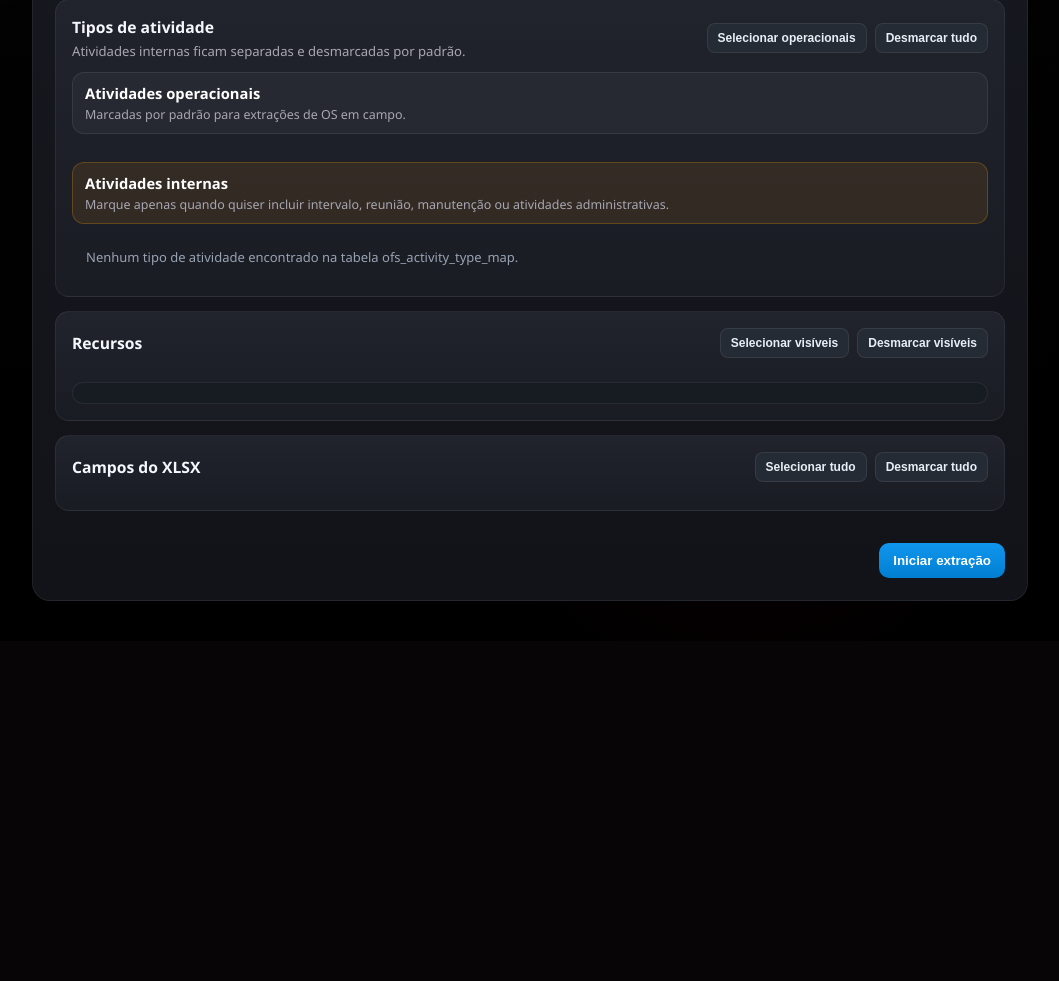
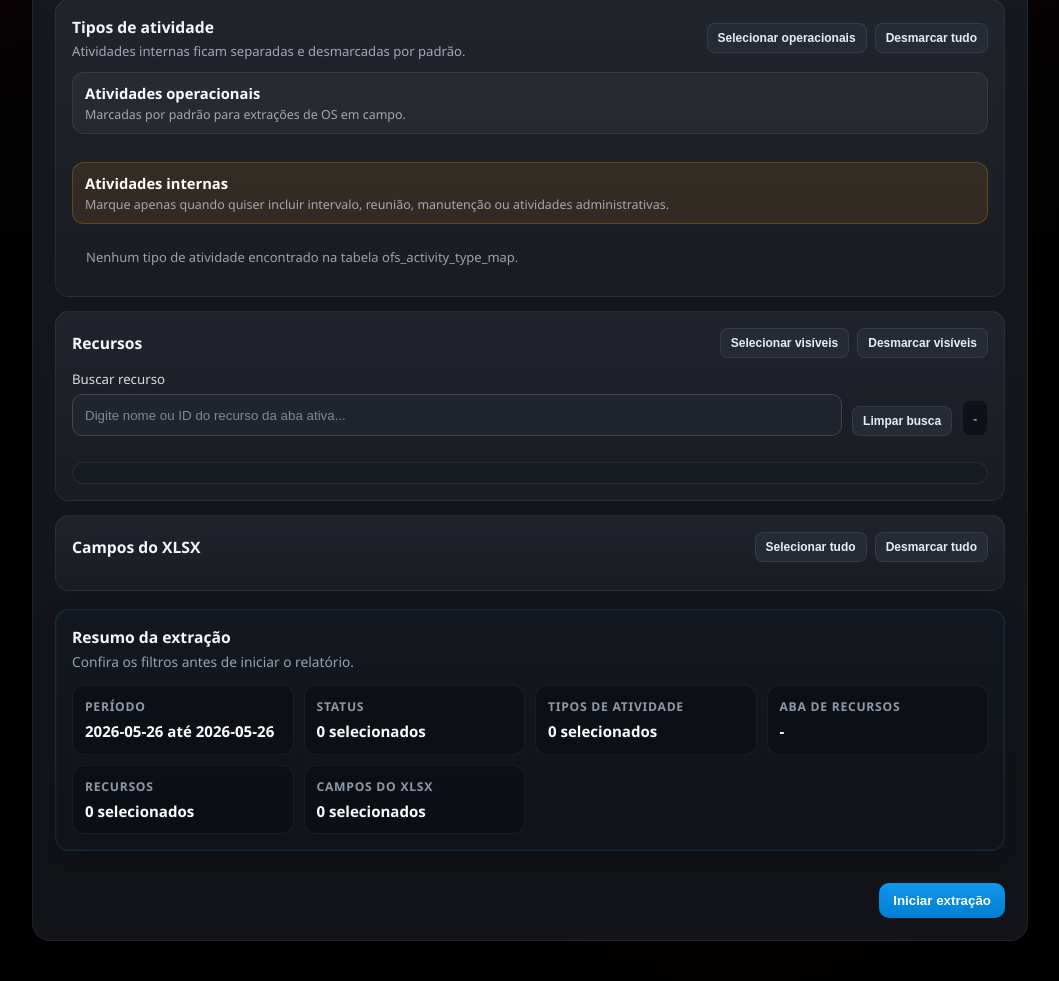
Before and after one commit to btVagner/ofs-user-updater, a Flask app: template templates/relatorios_ofs_os.html in a window 1280 px wide. Shown: the part 565-1546 px from the top of the page, without its empty margins (220-1279 px from the left). Before the commit the page ends 1166 px from the top, so only its background shows below. Run offline with Flask 3, Linux system fonts and the light colour scheme; the template is opened without the code that fills it, so the values that code supplies are empty; some libraries are stand-ins or nearby versions.

Commit message:
Ajustes extras do relatorio

```diff
--- a/static/css/relatorios.css
+++ b/static/css/relatorios.css
@@ -789,3 +789,132 @@ body[data-ofs-os-start-url] {
   overflow-x: hidden;
   scrollbar-gutter: stable;
 }
+.report-summary-box {
+  margin-top: 18px;
+  padding: 16px;
+  border-radius: 14px;
+  background: linear-gradient(180deg, rgba(20, 24, 31, 0.96) 0%, rgba(16, 19, 25, 0.96) 100%);
+  border: 1px solid rgba(0, 170, 255, 0.16);
+  box-shadow:
+    0 12px 28px rgba(0, 0, 0, 0.22),
+    inset 0 0 0 1px rgba(255, 255, 255, 0.025);
+}
+
+.report-summary-header {
+  display: flex;
+  justify-content: space-between;
+  align-items: flex-start;
+  gap: 14px;
+  margin-bottom: 14px;
+}
+
+.report-summary-header strong {
+  display: block;
+  color: #f4f7fb;
+  font-size: 0.98rem;
+  margin-bottom: 4px;
+}
+
+.report-summary-header span {
+  display: block;
+  color: #9aa4b2;
+  font-size: 0.86rem;
+}
+
+.report-summary-grid {
+  display: grid;
+  grid-template-columns: repeat(auto-fit, minmax(190px, 1fr));
+  gap: 10px;
+}
+
+.report-summary-item {
+  padding: 12px;
+  border-radius: 12px;
+  background: rgba(12, 15, 21, 0.82);
+  border: 1px solid rgba(255, 255, 255, 0.06);
+}
+
+.report-summary-item span {
+  display: block;
+  margin-bottom: 6px;
+  color: #8d99a8;
+  font-size: 0.76rem;
+  font-weight: 700;
+  letter-spacing: 0.06em;
+  text-transform: uppercase;
+}
+
+.report-summary-item strong {
+  display: block;
+  color: #ffffff;
+  font-size: 0.94rem;
+  line-height: 1.35;
+}
+.resource-search-row {
+  display: grid;
+  grid-template-columns: minmax(240px, 1fr) auto auto;
+  gap: 10px;
+  align-items: end;
+  margin-bottom: 14px;
+}
+
+.resource-search-field {
+  display: flex;
+  flex-direction: column;
+  gap: 6px;
+}
+
+.resource-search-field label {
+  color: #d6dbe2;
+  font-size: 0.83rem;
+}
+
+.resource-search-field input {
+  width: 100%;
+  height: 42px;
+  padding: 0 12px;
+  border-radius: 10px;
+  border: 1px solid #3d4653;
+  background: #20242d;
+  color: #ffffff;
+  box-sizing: border-box;
+  transition:
+    border-color 0.18s ease,
+    box-shadow 0.18s ease;
+}
+
+.resource-search-field input::placeholder {
+  color: #7f8a99;
+}
+
+.resource-search-field input:focus {
+  outline: none;
+  border-color: rgba(0, 170, 255, 0.55);
+  box-shadow: 0 0 0 3px rgba(0, 170, 255, 0.12);
+}
+
+.resource-search-count {
+  min-height: 36px;
+  display: inline-flex;
+  align-items: center;
+  justify-content: center;
+  padding: 7px 10px;
+  border-radius: 8px;
+  background: rgba(12, 15, 21, 0.82);
+  border: 1px solid rgba(255, 255, 255, 0.06);
+  color: #9aa4b2;
+  font-size: 12px;
+  font-weight: 700;
+  white-space: nowrap;
+}
+
+@media (max-width: 768px) {
+  .resource-search-row {
+    grid-template-columns: 1fr;
+    align-items: stretch;
+  }
+
+  .resource-search-count {
+    justify-content: flex-start;
+  }
+}
--- a/static/js/relatorios_ofs_os.js
+++ b/static/js/relatorios_ofs_os.js
@@ -190,6 +190,143 @@ document.addEventListener("DOMContentLoaded", function () {
             .map(el => el.value)
             .filter(Boolean);
     }
+    function selectedCountLabel(count) {
+        const value = Number(count) || 0;
+        return value === 1 ? "1 selecionado" : `${value} selecionados`;
+    }
+
+    function getActiveResourceTypeLabel() {
+        const activeButton = getActiveResourceTypeButton();
+
+        if (!activeButton) {
+            return "-";
+        }
+
+        const clone = activeButton.cloneNode(true);
+        const span = clone.querySelector("span");
+
+        if (span) {
+            span.remove();
+        }
+
+        return clone.textContent.trim() || "-";
+    }
+
+    function updateReportSummary() {
+        const dateFrom = document.getElementById("dateFrom")?.value || "";
+        const dateTo = document.getElementById("dateTo")?.value || "";
+
+        const statuses = checkedValues("statuses");
+        const activityTypes = checkedValues("activityTypes");
+        const fields = checkedValues("fields");
+
+        const visibleResourceGroup = getVisibleResourceGroup();
+        const resources = checkedValuesInScope("resources", visibleResourceGroup);
+
+        const summaryPeriod = document.getElementById("summaryPeriod");
+        const summaryStatuses = document.getElementById("summaryStatuses");
+        const summaryActivityTypes = document.getElementById("summaryActivityTypes");
+        const summaryResourceGroup = document.getElementById("summaryResourceGroup");
+        const summaryResources = document.getElementById("summaryResources");
+        const summaryFields = document.getElementById("summaryFields");
+
+        if (summaryPeriod) {
+            summaryPeriod.textContent = dateFrom && dateTo ? `${dateFrom} até ${dateTo}` : "-";
+        }
+
+        if (summaryStatuses) {
+            summaryStatuses.textContent = selectedCountLabel(statuses.length);
+        }
+
+        if (summaryActivityTypes) {
+            summaryActivityTypes.textContent = selectedCountLabel(activityTypes.length);
+        }
+
+        if (summaryResourceGroup) {
+            summaryResourceGroup.textContent = getActiveResourceTypeLabel();
+        }
+
+        if (summaryResources) {
+            summaryResources.textContent = selectedCountLabel(resources.length);
+        }
+
+        if (summaryFields) {
+            summaryFields.textContent = selectedCountLabel(fields.length);
+        }
+    }
+
+    function normalizeResourceSearchText(value) {
+        return String(value || "")
+            .normalize("NFD")
+            .replace(/[\u0300-\u036f]/g, "")
+            .toLowerCase()
+            .trim();
+    }
+
+    function getResourceSearchValue() {
+        return normalizeResourceSearchText(
+            document.getElementById("resourceSearchInput")?.value || ""
+        );
+    }
+
+    function getVisibleResourceRowsInActiveGroup() {
+        const activeGroup = getVisibleResourceGroup();
+
+        if (!activeGroup) {
+            return [];
+        }
+
+        return Array.from(activeGroup.querySelectorAll(".resource-check"))
+            .filter(row => row.style.display !== "none");
+    }
+
+    function updateResourceSearchCount() {
+        const activeGroup = getVisibleResourceGroup();
+        const countEl = document.getElementById("resourceSearchCount");
+
+        if (!activeGroup || !countEl) {
+            return;
+        }
+
+        const total = activeGroup.querySelectorAll(".resource-check").length;
+        const visible = getVisibleResourceRowsInActiveGroup().length;
+
+        const searchValue = getResourceSearchValue();
+
+        if (!searchValue) {
+            countEl.textContent = `${total} recursos nesta aba`;
+            return;
+        }
+
+        countEl.textContent = `${visible} de ${total} recursos encontrados`;
+    }
+
+    function applyResourceSearch() {
+        const activeGroup = getVisibleResourceGroup();
+
+        if (!activeGroup) {
+            updateResourceSearchCount();
+            return;
+        }
+
+        const searchValue = getResourceSearchValue();
+
+        activeGroup.querySelectorAll(".resource-check").forEach(row => {
+            const name = normalizeResourceSearchText(
+                row.querySelector(".resource-name")?.textContent || ""
+            );
+
+            const id = normalizeResourceSearchText(
+                row.querySelector(".resource-id")?.textContent || ""
+            );
+
+            const matches = !searchValue || name.includes(searchValue) || id.includes(searchValue);
+
+            row.style.display = matches ? "" : "none";
+        });
+
+        updateResourceSearchCount();
+    }
 
     function setChecked(name, checked, scope) {
         const root = scope || document;
@@ -262,34 +399,41 @@ document.addEventListener("DOMContentLoaded", function () {
 
     document.getElementById("btnSelectAllStatus")?.addEventListener("click", () => {
         setChecked("statuses", true);
+        updateReportSummary();
     });
 
     document.getElementById("btnClearStatus")?.addEventListener("click", () => {
         setChecked("statuses", false);
+        updateReportSummary();
     });
 
     document.getElementById("btnSelectAllActivityTypes")?.addEventListener("click", () => {
         document.querySelectorAll('input[name="activityTypes"]').forEach(el => {
             el.checked = el.dataset.category !== "internal";
         });
+        updateReportSummary();
     });
 
     document.getElementById("btnClearActivityTypes")?.addEventListener("click", () => {
         setChecked("activityTypes", false);
+        updateReportSummary();
     });
-
     document.getElementById("btnSelectAllFields")?.addEventListener("click", () => {
         setChecked("fields", true);
+        updateReportSummary();
     });
 
     document.getElementById("btnClearFields")?.addEventListener("click", () => {
         setChecked("fields", false);
+        updateReportSummary();
     });
 
     document.querySelectorAll(".resource-type-btn").forEach(btn => {
         btn.addEventListener("click", function () {
             const type = btn.dataset.resourceType;
             activateResourceGroup(type);
+            applyResourceSearch();
+            updateReportSummary();
         });
     });
 
@@ -299,15 +443,30 @@ document.addEventListener("DOMContentLoaded", function () {
     }
 
     document.getElementById("btnSelectVisibleResources")?.addEventListener("click", () => {
-        const visibleGroup = getVisibleResourceGroup();
-        if (visibleGroup) setChecked("resources", true, visibleGroup);
+        const rows = getVisibleResourceRowsInActiveGroup();
+
+        rows.forEach(row => {
+            const checkbox = row.querySelector('input[name="resources"]');
+            if (checkbox) {
+                checkbox.checked = true;
+            }
+        });
+
+        updateReportSummary();
     });
 
     document.getElementById("btnClearVisibleResources")?.addEventListener("click", () => {
-        const visibleGroup = getVisibleResourceGroup();
-        if (visibleGroup) setChecked("resources", false, visibleGroup);
+        const rows = getVisibleResourceRowsInActiveGroup();
+
+        rows.forEach(row => {
+            const checkbox = row.querySelector('input[name="resources"]');
+            if (checkbox) {
+                checkbox.checked = false;
+            }
+        });
+
+        updateReportSummary();
     });
-
     async function pollJob(jobId) {
         const statusUrl = statusUrlBase.replace("__JOB_ID__", encodeURIComponent(jobId));
 
@@ -757,8 +916,27 @@ document.addEventListener("DOMContentLoaded", function () {
             }
         });
     }
+    if (form) {
+        form.addEventListener("change", updateReportSummary);
+        form.addEventListener("input", updateReportSummary);
+    }
+    document.getElementById("resourceSearchInput")?.addEventListener("input", function () {
+        applyResourceSearch();
+    });
 
+    document.getElementById("btnClearResourceSearch")?.addEventListener("click", function () {
+        const input = document.getElementById("resourceSearchInput");
+
+        if (input) {
+            input.value = "";
+            input.focus();
+        }
+
+        applyResourceSearch();
+    });
     setDefaultDates();
+    applyResourceSearch();
+    updateReportSummary();
     initResourceSync();
     initTaskTypeSync();
 });
--- a/templates/relatorios_ofs_os.html
+++ b/templates/relatorios_ofs_os.html
@@ -43,7 +43,8 @@
                 <div class="resource-sync-row">
                     <div class="resource-sync-copy">
                         <strong>Base local de recursos</strong>
-                        <span>Atualize a lista antes da extração quando precisar refletir mudanças recentes do OFS.</span>
+                        <span>Atualize a lista antes da extração quando precisar refletir mudanças recentes do
+                            OFS.</span>
                     </div>
 
                     <button type="button" id="btnSyncResources" class="btn-secondary">
@@ -66,7 +67,8 @@
                 <div class="resource-sync-row">
                     <div class="resource-sync-copy">
                         <strong>Tipos de tarefa</strong>
-                        <span>Atualize o mapa local da propriedade XA_TSK_TYP para exportar o nome descritivo no XLSX.</span>
+                        <span>Atualize o mapa local da propriedade XA_TSK_TYP para exportar o nome descritivo no
+                            XLSX.</span>
                     </div>
 
                     <button type="button" id="btnSyncTaskTypes" class="btn-secondary">
@@ -118,7 +120,8 @@
                     <div class="checkbox-grid">
                         {% for status in status_options %}
                         <label class="check-card">
-                            <input type="checkbox" name="statuses" value="{{ status }}" {% if status=='completed' %}checked{% endif %}>
+                            <input type="checkbox" name="statuses" value="{{ status }}" {% if status=='completed'
+                                %}checked{% endif %}>
                             <span>{{ status }}</span>
                         </label>
                         {% endfor %}
@@ -135,7 +138,8 @@
                         </div>
 
                         <div class="mini-actions">
-                            <button type="button" class="btn-mini" id="btnSelectAllActivityTypes">Selecionar operacionais</button>
+                            <button type="button" class="btn-mini" id="btnSelectAllActivityTypes">Selecionar
+                                operacionais</button>
                             <button type="button" class="btn-mini" id="btnClearActivityTypes">Desmarcar tudo</button>
                         </div>
                     </div>
@@ -162,7 +166,8 @@
                     <div class="activity-type-block activity-type-block-internal">
                         <div class="activity-type-group-title">
                             <strong>Atividades internas</strong>
-                            <span>Marque apenas quando quiser incluir intervalo, reunião, manutenção ou atividades administrativas.</span>
+                            <span>Marque apenas quando quiser incluir intervalo, reunião, manutenção ou atividades
+                                administrativas.</span>
                         </div>
 
                         <div class="checkbox-grid fields-grid">
@@ -190,11 +195,27 @@
                         <h4>Recursos</h4>
 
                         <div class="mini-actions">
-                            <button type="button" class="btn-mini" id="btnSelectVisibleResources">Selecionar visíveis</button>
-                            <button type="button" class="btn-mini" id="btnClearVisibleResources">Desmarcar visíveis</button>
+                            <button type="button" class="btn-mini" id="btnSelectVisibleResources">Selecionar
+                                visíveis</button>
+                            <button type="button" class="btn-mini" id="btnClearVisibleResources">Desmarcar
+                                visíveis</button>
                         </div>
                     </div>
+                    <div class="resource-search-row">
+                        <div class="resource-search-field">
+                            <label for="resourceSearchInput">Buscar recurso</label>
+                            <input type="text" id="resourceSearchInput"
+                                placeholder="Digite nome ou ID do recurso da aba ativa..." autocomplete="off">
+                        </div>
 
+                        <button type="button" id="btnClearResourceSearch" class="btn-mini">
+                            Limpar busca
+                        </button>
+
+                        <span id="resourceSearchCount" class="resource-search-count">
+                            -
+                        </span>
+                    </div>
                     <div class="resource-type-tabs">
                         {% for code, label in resource_types.items() %}
                         <button type="button" class="resource-type-btn {% if loop.first %}active{% endif %}"
@@ -248,6 +269,47 @@
                     </div>
                 </div>
 
+                <div class="report-summary-box" id="reportSummaryBox">
+                    <div class="report-summary-header">
+                        <div>
+                            <strong>Resumo da extração</strong>
+                            <span>Confira os filtros antes de iniciar o relatório.</span>
+                        </div>
+                    </div>
+
+                    <div class="report-summary-grid">
+                        <div class="report-summary-item">
+                            <span>Período</span>
+                            <strong id="summaryPeriod">-</strong>
+                        </div>
+
+                        <div class="report-summary-item">
+                            <span>Status</span>
+                            <strong id="summaryStatuses">0 selecionados</strong>
+                        </div>
+
+                        <div class="report-summary-item">
+                            <span>Tipos de atividade</span>
+                            <strong id="summaryActivityTypes">0 selecionados</strong>
+                        </div>
+
+                        <div class="report-summary-item">
+                            <span>Aba de recursos</span>
+                            <strong id="summaryResourceGroup">-</strong>
+                        </div>
+
+                        <div class="report-summary-item">
+                            <span>Recursos</span>
+                            <strong id="summaryResources">0 selecionados</strong>
+                        </div>
+
+                        <div class="report-summary-item">
+                            <span>Campos do XLSX</span>
+                            <strong id="summaryFields">0 selecionados</strong>
+                        </div>
+                    </div>
+                </div>
+
                 <div class="modal-actions report-page-actions">
                     <button type="submit" id="btnStartOfsOsReport" class="btn-primary">
                         Iniciar extração
```
